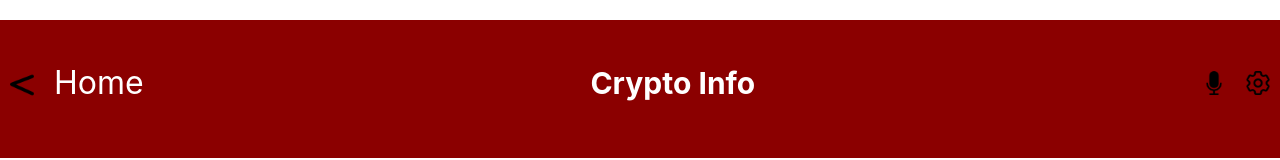
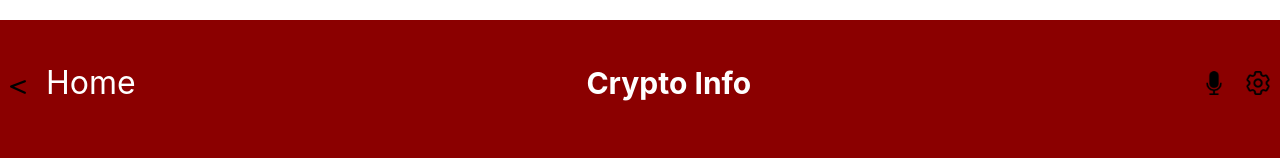
Before and after one commit to naanmohammed/Crypto-Markets, a React (Create React App) app: page / in a window 1280 px wide. Shown: the top 160 px of the page. Built offline with nearby package versions, Linux system fonts and the light colour scheme.

Commit message:
Add nav bar styles

```diff
--- a/src/components/Nav/navBar.css
+++ b/src/components/Nav/navBar.css
@@ -31,7 +31,8 @@
   }
 
   .lessThan {
-    padding-top: 10px;
+    padding-top: 16px;
+    height: 16px;
   }
 
   @media only screen and (max-width: 600px) {
```
